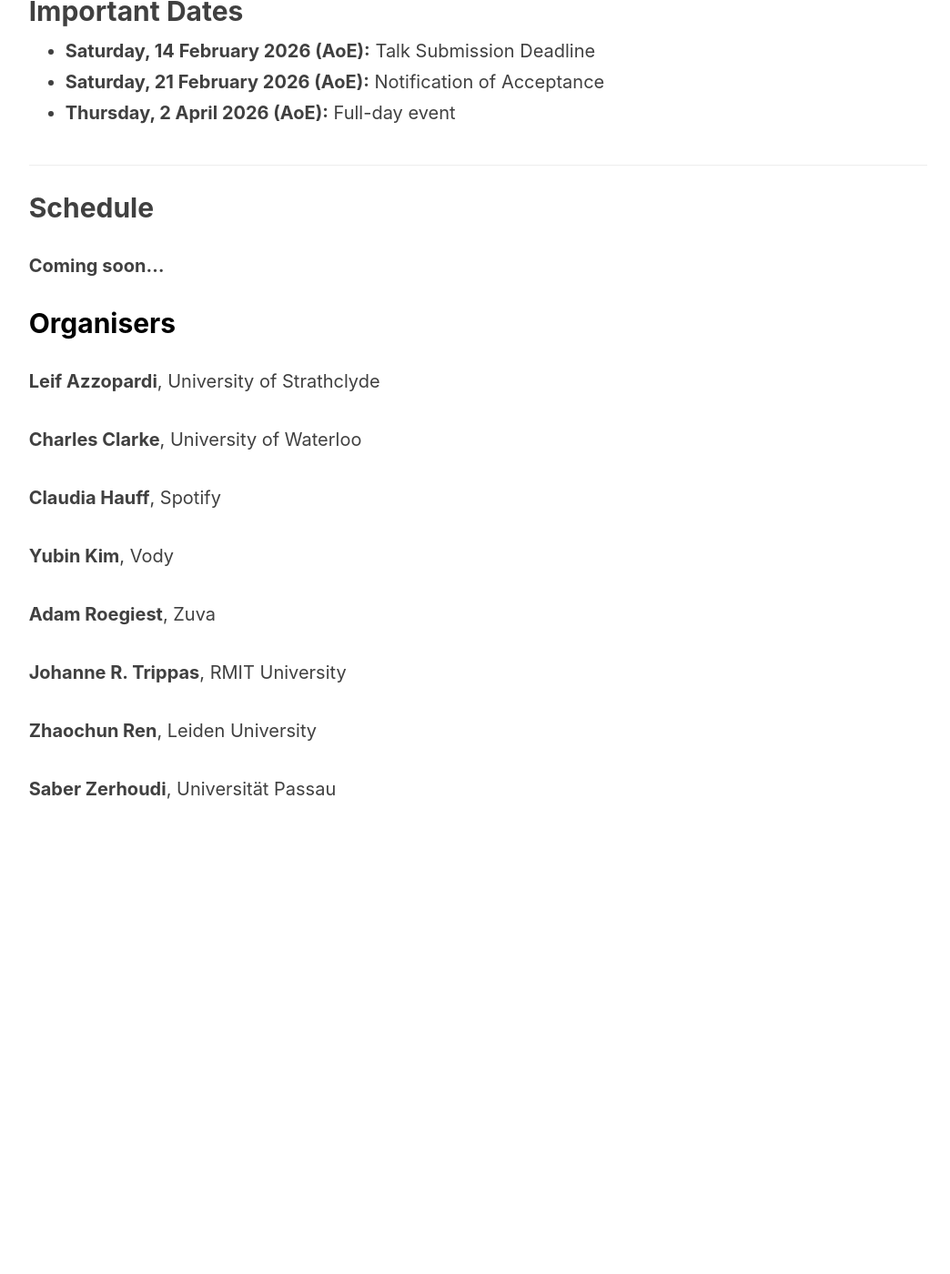
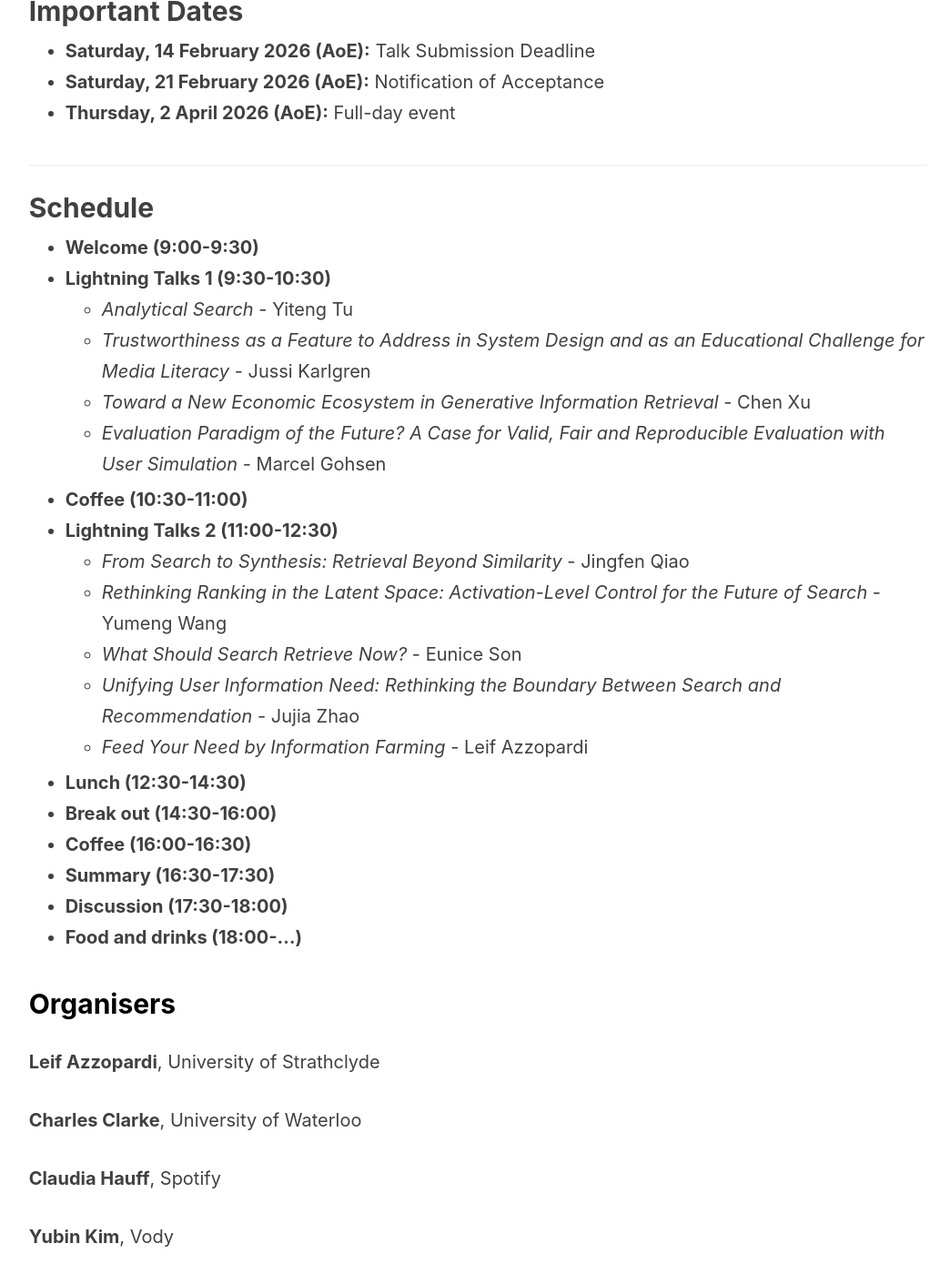
Before and after one commit to SearchFutures/SearchFutures.github.io, a Jekyll site: the page built from index.md, in a window 1280 px wide and 1400 px high, scrolled down 3863 px. Shown: the whole window at 91% size, without its empty margins (90-1134 px from the left). Built offline with Jekyll 4.4.1, drawn with Linux system fonts in a browser that asks for light colours; nearby versions of some CDN libraries; our own code applies the rules of GitHub Pages for plain Markdown files; before the commit the page ends 4778 px from its top, so only the background shows below that.

Commit message:
Add detailed schedule with lightning talk titles and speakers

```diff
--- a/index.md
+++ b/index.md
@@ -91,7 +91,25 @@ If you are interested in presenting your views, submit an abstract only (approx.
 
 ## <a name='Schedule' style="text-decoration: none; color: inherit;"> Schedule </a>
 
-**Coming soon...**
+- **Welcome (9:00-9:30)**
+- **Lightning Talks 1 (9:30-10:30)**
+  - *Analytical Search* - Yiteng Tu
+  - *Trustworthiness as a Feature to Address in System Design and as an Educational Challenge for Media Literacy* - Jussi Karlgren
+  - *Toward a New Economic Ecosystem in Generative Information Retrieval* - Chen Xu
+  - *Evaluation Paradigm of the Future? A Case for Valid, Fair and Reproducible Evaluation with User Simulation* - Marcel Gohsen
+- **Coffee (10:30-11:00)**
+- **Lightning Talks 2 (11:00-12:30)**
+  - *From Search to Synthesis: Retrieval Beyond Similarity* - Jingfen Qiao
+  - *Rethinking Ranking in the Latent Space: Activation-Level Control for the Future of Search* - Yumeng Wang
+  - *What Should Search Retrieve Now?* - Eunice Son
+  - *Unifying User Information Need: Rethinking the Boundary Between Search and Recommendation* - Jujia Zhao
+  - *Feed Your Need by Information Farming* - Leif Azzopardi
+- **Lunch (12:30-14:30)**
+- **Break out (14:30-16:00)**
+- **Coffee (16:00-16:30)**
+- **Summary (16:30-17:30)**
+- **Discussion (17:30-18:00)**
+- **Food and drinks (18:00-...)**
 
 ## <a name='Organisers' style="color: black !important; text-decoration: none;"> Organisers </a>
 
```
